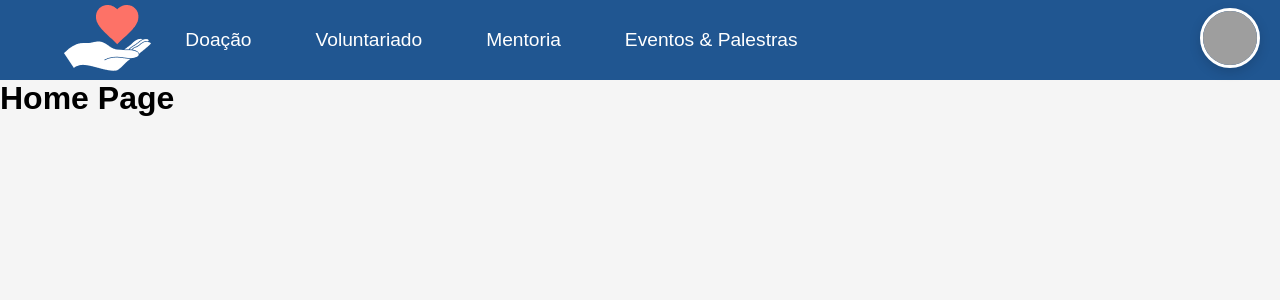
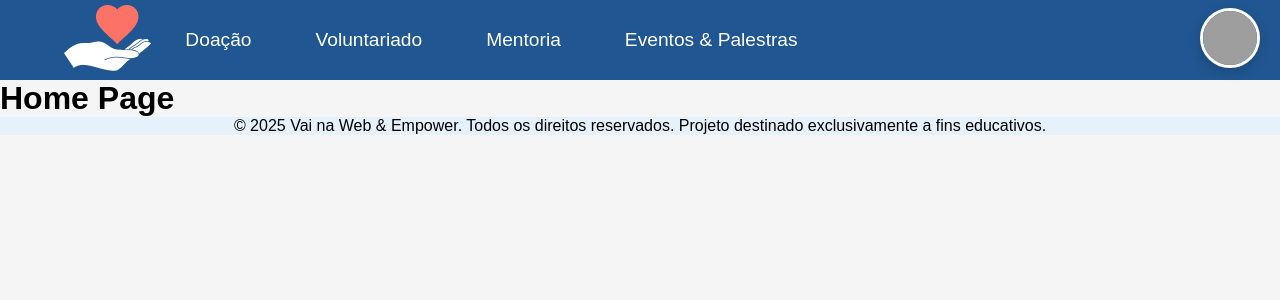
Before and after one commit to EwertonHecsley/react-project-social, a React (Vite) app: page / in a window 1280 px wide. Shown: the top 300 px of the page. Built offline with nearby package versions, Linux system fonts and the light colour scheme; grey boxes are pictures that could not be loaded.

Commit message:
feat: create footer

```diff
--- a/src/App.jsx
+++ b/src/App.jsx
@@ -1,3 +1,4 @@
+import { Footer } from "./components/footer/Footer"
 import { Header } from "./components/header/Header"
 import { RoutesPages } from "./routes/RoutesPages"
 
@@ -6,6 +7,7 @@ function App() {
     <>
       <Header/>
       <RoutesPages />
+      <Footer/>
     </>
   )
 }
--- /dev/null
+++ b/src/components/footer/Footer.jsx
@@ -0,0 +1,9 @@
+import s from './footer.module.scss';
+
+export const Footer = () => {
+    return (
+        <footer className={s.footer}>
+            <p>© 2025 Vai na Web & Empower. Todos os direitos reservados. Projeto destinado exclusivamente a fins educativos.</p>
+        </footer>
+    )
+}
--- /dev/null
+++ b/src/components/footer/footer.module.scss
@@ -0,0 +1,6 @@
+@use "../../styles/variables" as v;
+
+.footer{
+    background-color: v.$secondary-color-light-blue;
+    text-align: center;
+}
```
